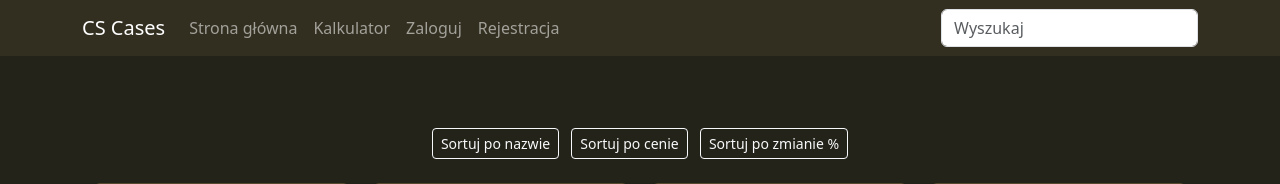
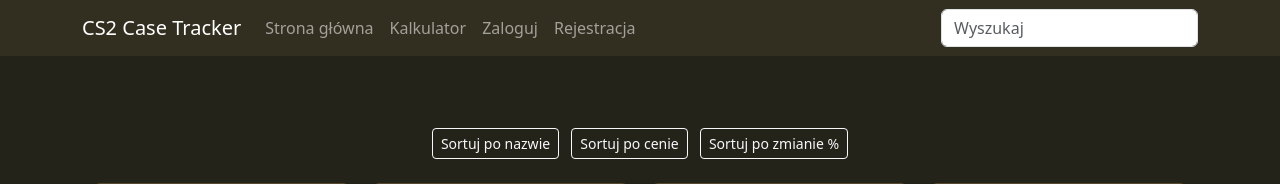
Before and after one commit to Krystian137/SteamChestPrices, a Flask app: page / in a window 1280 px wide. Shown: the top 184 px of the page. Run offline with Flask 3, Linux system fonts and the light colour scheme; some libraries are stand-ins or nearby versions.

Commit message:
changed name into CS2 Case Tracker

```diff
--- a/templates/base.html
+++ b/templates/base.html
@@ -3,7 +3,7 @@
 <head>
     <meta charset="UTF-8">
     <meta name="viewport" content="width=device-width, initial-scale=1">
-    <title>{% block title %}CS Marketplace case prices {% endblock %}</title>
+    <title>{% block title %}CS2 Case Tracker{% endblock %}</title>
     <link href="https://cdn.jsdelivr.net/npm/bootstrap@5.3.3/dist/css/bootstrap.min.css" rel="stylesheet">
     <link
       href="{{ url_for('static', filename='css/main.css') }}"
@@ -13,7 +13,7 @@
 <body class="eerie-black text-light">
     <nav class="navbar navbar-expand-md navbar-dark fixed-top black-olive">
       <div class="container">
-        <a class="navbar-brand" href="{{ url_for('main.home') }}">CS Cases</a>
+        <a class="navbar-brand" href="{{ url_for('main.home') }}">CS2 Case Tracker</a>
         <button class="navbar-toggler" type="button" data-bs-toggle="collapse" data-bs-target="#navbarCollapse" aria-controls="navbarCollapse" aria-expanded="false" aria-label="Toggle navigation">
           <span class="navbar-toggler-icon"></span>
         </button>
```
